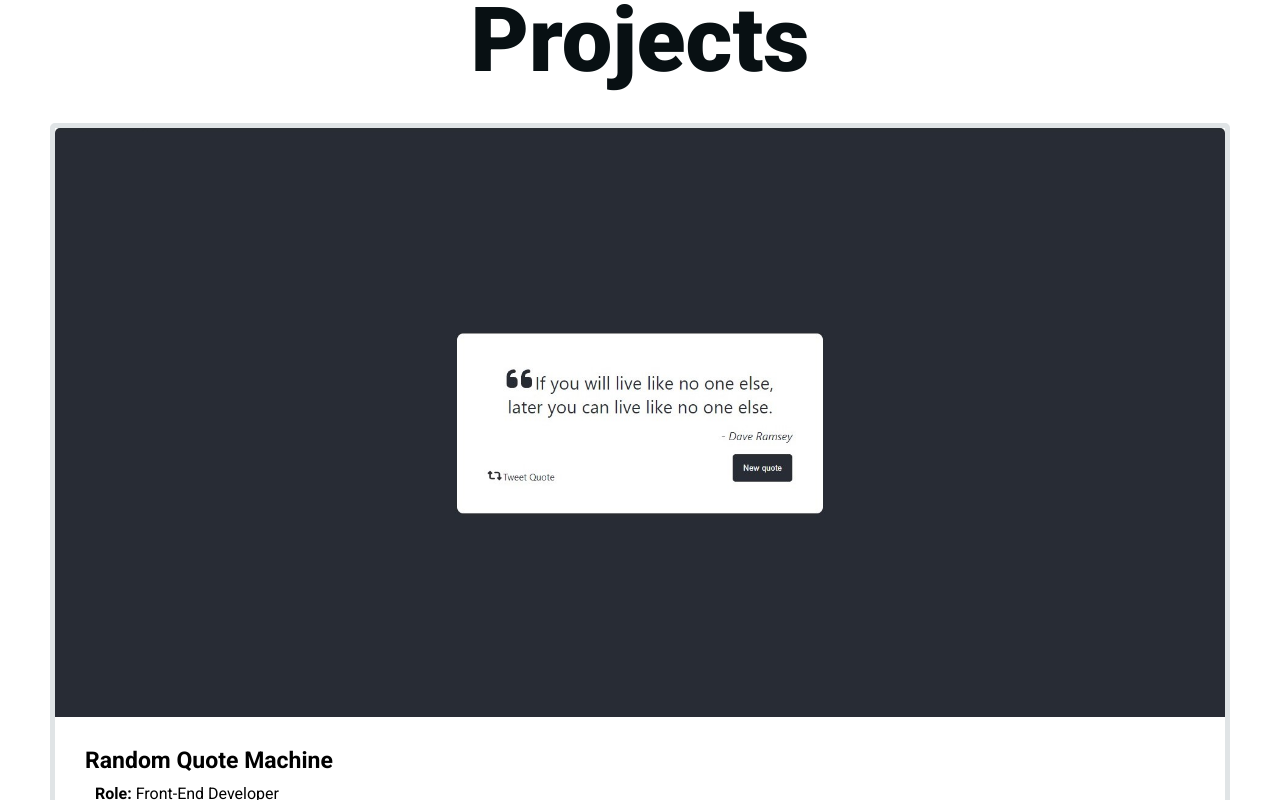
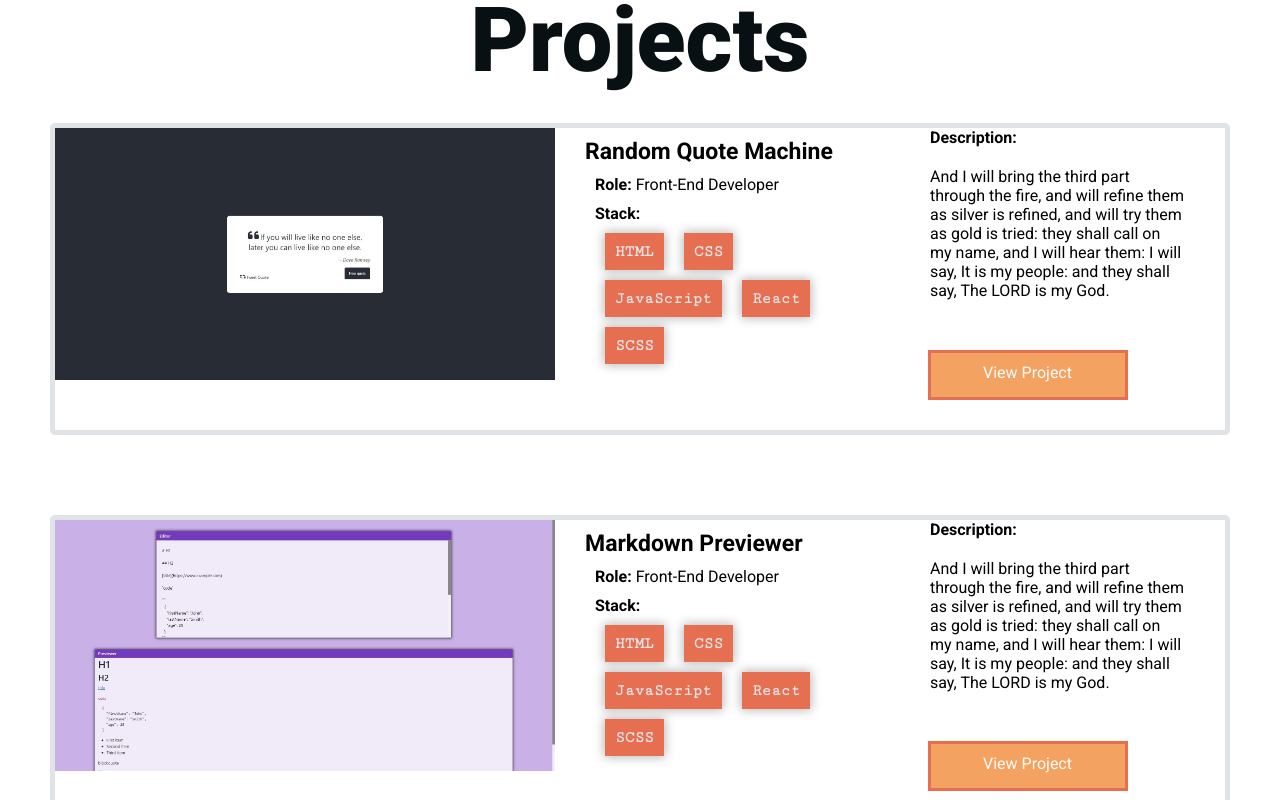
Before and after one commit to kvncrtr/portfolio, a React (Vite) app: page / in a window 1280 px wide. Shown: the part 1960-2760 px from the top of the page. Built offline with nearby package versions, Linux system fonts and the light colour scheme.

Commit message:
make desktop responsive

```diff
--- a/src/styles/app.css
+++ b/src/styles/app.css
@@ -736,3 +736,55 @@ nav a:hover {
    transform: translate3d(2rem, -2rem, 0.5rem) ;
    transition: 0.5s;
 }
+
+@media (min-width: 1024px) {
+   .project--card {
+      display: grid;
+      grid-template-columns: 500px 1fr 1fr;
+      grid-template-areas:
+      'img specs text'
+      'img specs button';
+      gap: 0;
+   }
+
+   .project--card img {
+      grid-area: img;
+      width: 100%;
+      height: auto;
+      border-radius: 0px;
+   }
+
+   .project--specs {
+      grid-area: specs;
+   }
+
+   .project--stack li {
+      display: inline-block;
+   }
+
+   .project--description {
+      height: min-content;
+      grid-area: text;
+   }
+
+   .project--description p:last-child {
+      height: min-content;
+      margin-bottom: 0;
+      padding-bottom: 0;
+   }
+
+   .project--button-case {
+      position: relative;
+      left: -3rem;
+      align-self: start;
+      grid-area:  button;
+      margin: 0 auto;
+   }
+}
+
+@media (min-width: 1200px) {
+   .project--button-case {
+      position: relative;
+      top: -60%;
+   }
+}
```
